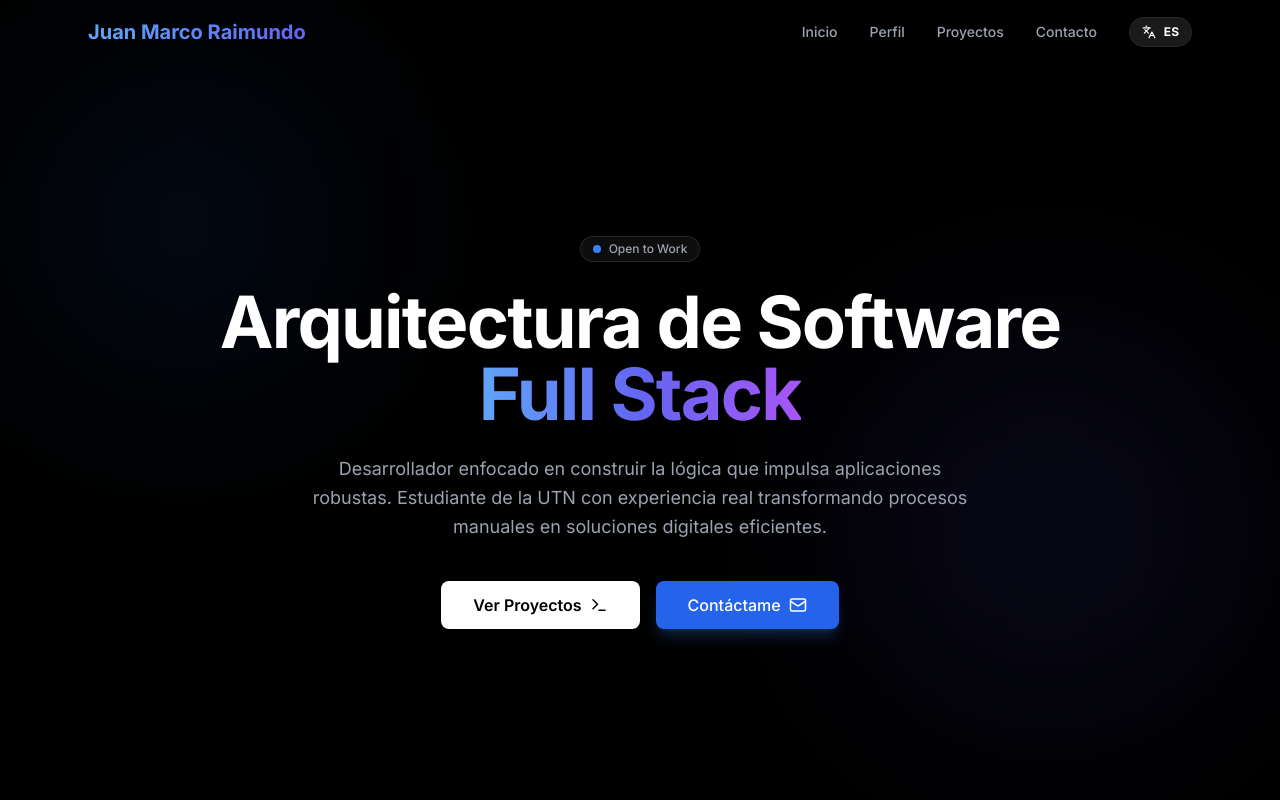
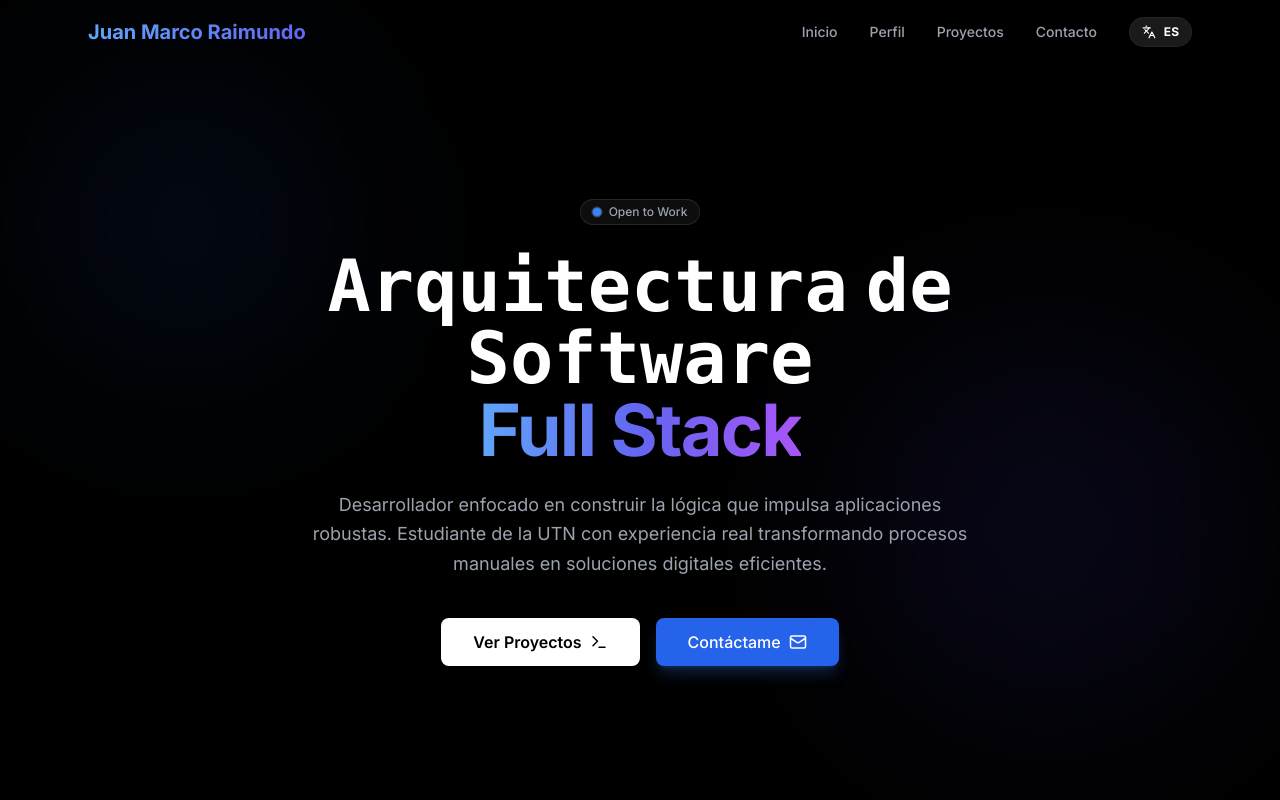
Before and after one commit to JuanMRaimundo/Portfolio-v2, a Next.js app: page / in a window 1280 px wide. Shown: the top 800 px of the page. Built offline with nearby package versions, Linux system fonts and the light colour scheme.

Commit message:
agregando contacto wtsp, mejorando el título

```diff
--- a/app/page.tsx
+++ b/app/page.tsx
@@ -6,11 +6,7 @@ import {
 	Linkedin,
 	Mail,
 	ExternalLink,
-	Code2,
 	Terminal,
-	Cpu,
-	Globe,
-	Palette,
 	Database,
 	Menu,
 	X,
@@ -31,6 +27,52 @@ interface DecryptedTextProps {
 	className?: string;
 	animateOnHover?: boolean;
 }
+const Typewriter = ({
+	text,
+	className = "",
+}: {
+	text: string;
+	className?: string;
+}) => {
+	const [mounted, setMounted] = useState(false);
+
+	useEffect(() => {
+		setMounted(true);
+	}, []);
+
+	const words = text.split(" ");
+
+	return (
+		<span className={`inline-flex flex-wrap gap-x-[0.25em] ${className}`}>
+			{words.map((word, wordIndex) => {
+				// Calculamos un delay base para que la animación fluya palabra por palabra
+				const previousCharsCount = words
+					.slice(0, wordIndex)
+					.reduce((acc, w) => acc + w.length, 0);
+
+				return (
+					<span key={wordIndex} className="inline-block whitespace-nowrap">
+						{word.split("").map((char, charIndex) => (
+							<span
+								key={charIndex}
+								style={{
+									transitionDelay: `${(previousCharsCount + charIndex) * 40}ms`,
+								}}
+								className={`inline-block transition-all duration-500 ease-out ${
+									mounted
+										? "opacity-100 translate-y-0 blur-0"
+										: "opacity-0 translate-y-2 blur-sm"
+								}`}
+							>
+								{char}
+							</span>
+						))}
+					</span>
+				);
+			})}
+		</span>
+	);
+};
 
 const DecryptedText: React.FC<DecryptedTextProps> = ({
 	text,
@@ -334,7 +376,13 @@ const Navbar = ({ lang, setLang, t }: any) => {
 	);
 };
 
-const Hero = ({ t }: any) => (
+const Hero = ({ t }: any) => {
+	const whatsappMessage =
+		"Hola! Estamos interesados en tu perfil profesional y nos gustaría conversar sobre una oportunidad laboral.";
+	const whatsappLink = `https://wa.me/5491163734198?text=${encodeURIComponent(
+		whatsappMessage
+	)}`;
+	return (
 		<section
 			id="home"
 			className="min-h-screen flex items-center justify-center pt-16 relative overflow-hidden"
@@ -343,18 +391,26 @@ const Hero = ({ t }: any) => (
 			<div className="absolute bottom-20 right-10 w-96 h-96 bg-indigo-600/10 rounded-full blur-[100px]" />
 
 			<div className="max-w-4xl mx-auto px-6 text-center z-10">
-			<div className="inline-flex items-center gap-2 px-3 py-1 rounded-full bg-white/5 border border-white/10 mb-6">
-				<span className="w-2 h-2 rounded-full bg-blue-500 animate-pulse" />
-				<span className="text-xs text-gray-400 font-medium">{t.nav.cta}</span>
-			</div>
+				<a
+					href={whatsappLink}
+					target="_blank"
+					rel="noopener noreferrer"
+					className="inline-flex items-center gap-2 px-3 py-1 rounded-full bg-white/5 border border-white/10 mb-6 hover:bg-white/10 transition-colors cursor-pointer group"
+				>
+					<span className="relative flex h-2 w-2">
+						<span className="animate-ping absolute inline-flex h-full w-full rounded-full bg-blue-400 opacity-75"></span>
+						<span className="relative inline-flex rounded-full h-2 w-2 bg-blue-500"></span>
+					</span>
+					<span className="text-xs text-gray-400 font-medium group-hover:text-blue-300 transition-colors">
+						{t.nav.cta}
+					</span>
+				</a>
 
-			<h1 className="text-5xl md:text-7xl font-bold text-white mb-6 tracking-tight leading-tight">
-				<DecryptedText
+				<h1 className="text-4xl md:text-7xl font-bold text-white mb-6 tracking-tight leading-tight">
+					<Typewriter
+						key={t.hero.title1} // Reinicia animación al cambiar idioma
 						text={t.hero.title1}
-					speed={50}
-					maxIterations={20}
-					animateOnHover={true}
-					className="block"
+						className="block font-mono tracking-tighter sm:tracking-normal justify-center"
 					/>
 					<span className="bg-gradient-to-r from-blue-400 via-indigo-500 to-purple-500 bg-clip-text text-transparent">
 						{t.hero.title2}
@@ -382,6 +438,7 @@ const Hero = ({ t }: any) => (
 			</div>
 		</section>
 	);
+};
 
 const BentoGrid = ({ t }: any) => (
 	<section id="about" className="py-20 bg-[#0a0a0a]">
```
Lines whose indentation alone changed are shown as unchanged.
